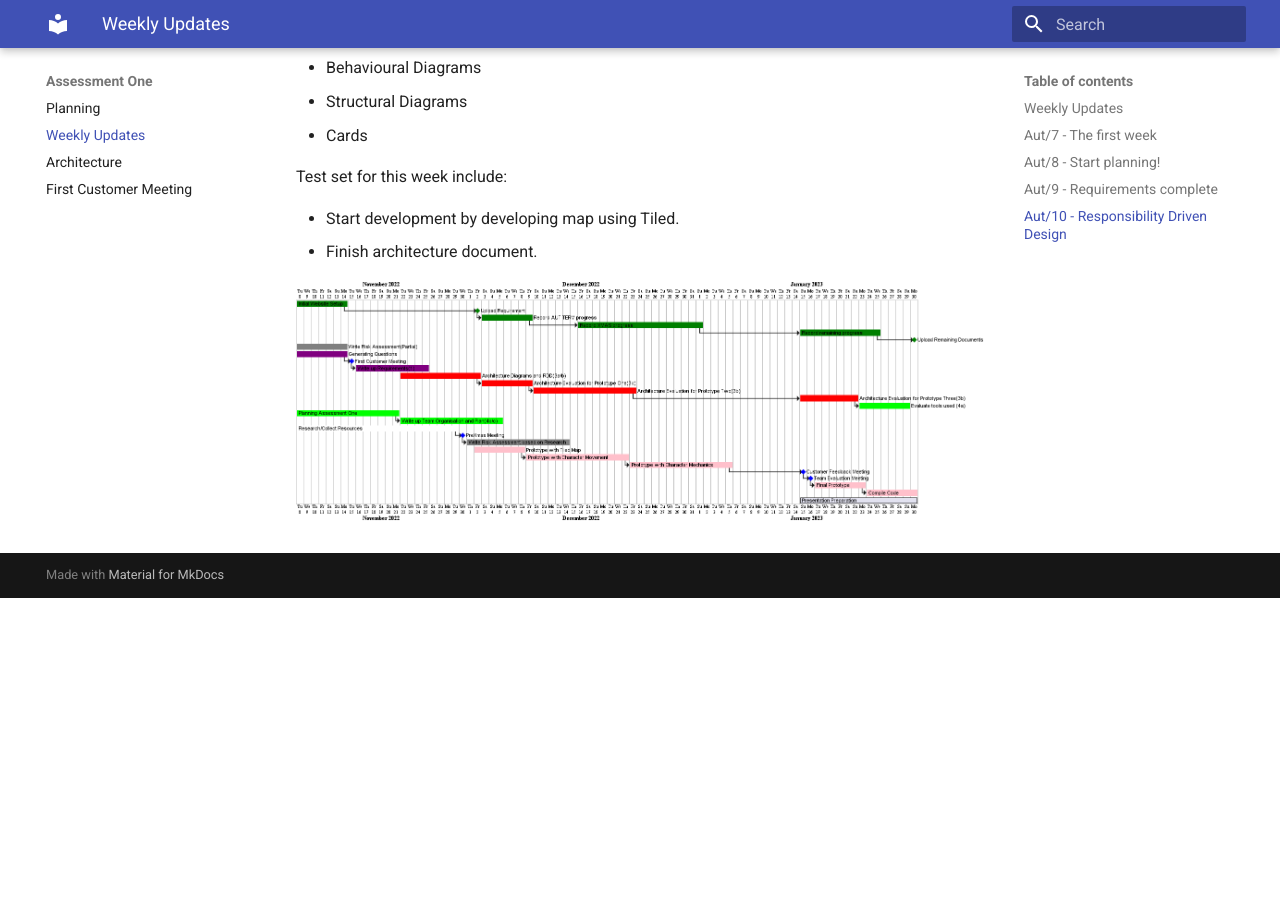
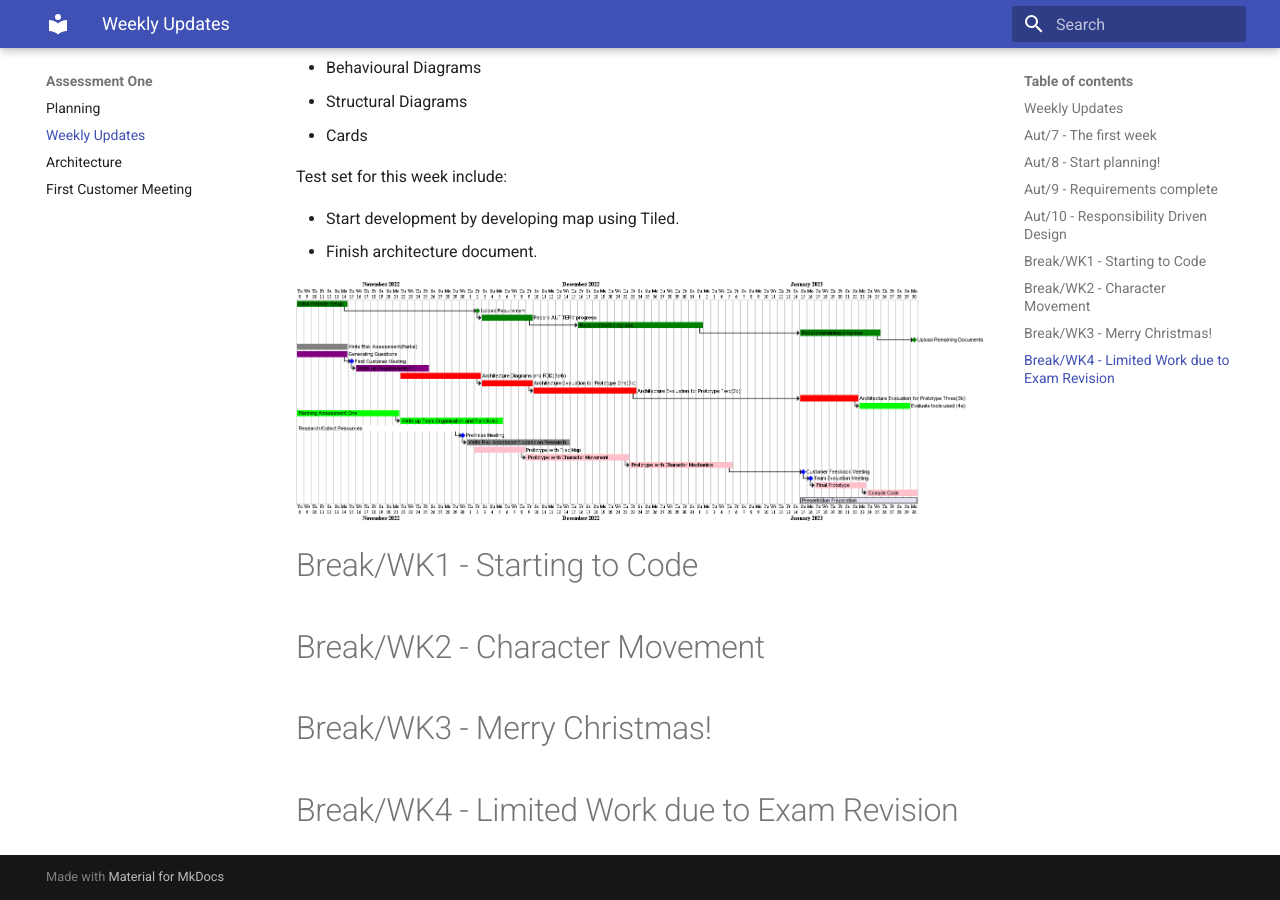
Before and after one commit to ENG1-Group-2/ENG1-Group-2.github.io---archive, an MkDocs documentation site: the page built from docs/one/weekly_updates.md, in a window 1280 px wide and 900 px high, scrolled down 2144 px. Built offline with MkDocs 1.6.1 and Material for MkDocs 9.7.7, drawn with Linux system fonts in a browser that asks for light colours; before the commit the page ends 2742 px from its top, so only the background shows below that.

Commit message:
Headings ready to fill in

```diff
--- a/docs/one/weekly_updates.md
+++ b/docs/one/weekly_updates.md
@@ -77,3 +77,11 @@ Test set for this week include:
 * Finish architecture document.
 
 ![Picture of the aut/10 gantt chart](aut10.png)
+
+# Break/WK1 - Starting to Code
+
+# Break/WK2 - Character Movement
+
+# Break/WK3 - Merry Christmas!
+
+# Break/WK4 - Limited Work due to Exam Revision
```
